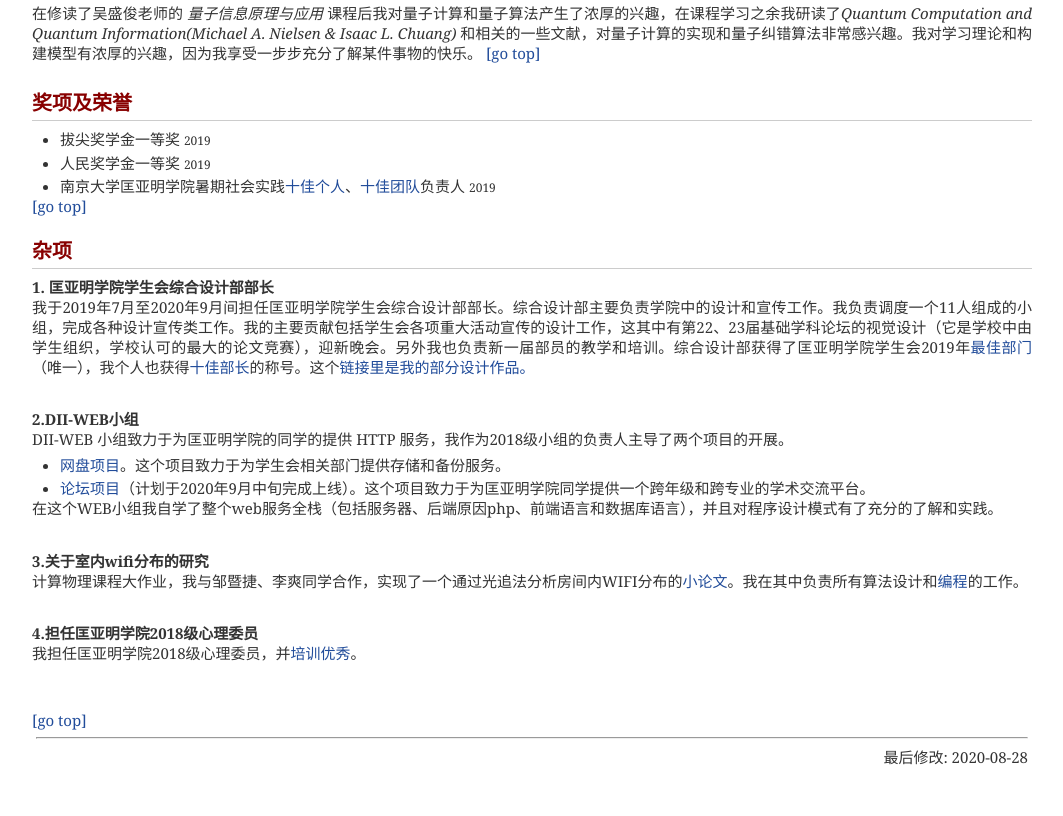
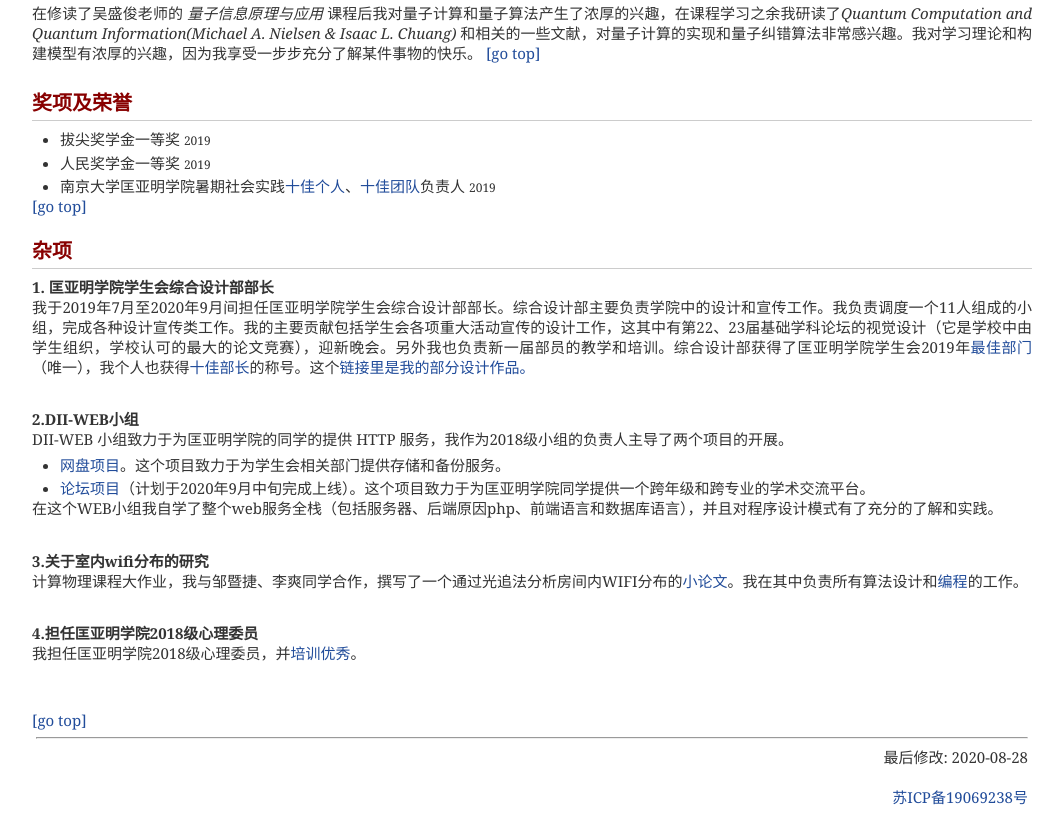
Before and after one commit to yp51md/homepage, a plain HTML site: page CH.html in a window 1280 px wide. Shown: the part 593-1409 px from the top of the page, without its empty margins (108-1171 px from the left). Before the commit the page ends 1388 px from the top, so only its background shows below. Drawn offline with Linux system fonts and the light colour scheme.

Commit message:
fix typo

```diff
--- a/CH.html
+++ b/CH.html
@@ -42,7 +42,7 @@
 
     <div class="divcss_border">
         <div class="divcss_margin">
-        <b>亲爱的老师:</b><br> 感谢您百忙中抽空阅读在下的申请。本个人网站或许能为您提供更多关于我的信息。
+        <b>亲爱的老师:</b><br> 感谢您百忙中抽空阅读我的申请。本个人网站或许能为您提供更多关于我的信息。
         <ul>
         <li> <a href="#sec: Research Interest">[科研兴趣]</a> 这个部分是对我<span style="color: #ff0000; ">科研兴趣</span>及<span
                 style="color: #ff0000; ">相关准备</span>的描述。
@@ -101,7 +101,7 @@
 
         <p style="text-align:justify; line-height:20px"><b> 3.关于室内wifi分布的研究 </b>
             <br>
-            计算物理课程大作业，我与邹暨捷、李爽同学合作，实现了一个通过光追法分析房间内WIFI分布的<a href="http://img.yp51md.club/wifi.pdf" title="http://img.yp51md.club/wifi.pdf" target="_blank">小论文</a>。我在其中负责所有算法设计和<a href="https://github.com/yp51md/Evaluating-WIFI-in-a-room" title="https://github.com/yp51md/Evaluating-WIFI-in-a-room" target="_blank">编程</a>的工作。
+            计算物理课程大作业，我与邹暨捷、李爽同学合作，撰写了一个通过光追法分析房间内WIFI分布的<a href="http://img.yp51md.club/wifi.pdf" title="http://img.yp51md.club/wifi.pdf" target="_blank">小论文</a>。我在其中负责所有算法设计和<a href="https://github.com/yp51md/Evaluating-WIFI-in-a-room" title="https://github.com/yp51md/Evaluating-WIFI-in-a-room" target="_blank">编程</a>的工作。
         </p>
         <br>
 
@@ -120,7 +120,11 @@
     <hr>
     <div style="text-align:right">最后修改: 2020-08-28<br></div>
     <br>
-
+    <div style="text-align:right">
+        <a href="http://beian.miit.gov.cn">
+            苏ICP备19069238号
+        </a>
+    </div>
 </div>
 
 </body>
--- a/files/Print_Styles.css
+++ b/files/Print_Styles.css
@@ -1,4 +1,3 @@
-
 body, ul, ol, li {
 	font-family: Verdana, Arial, Helvetica, sans-serif;
 	font-size: 12px;
```
Also changed, not shown: index.html (+5 -1 lines).
